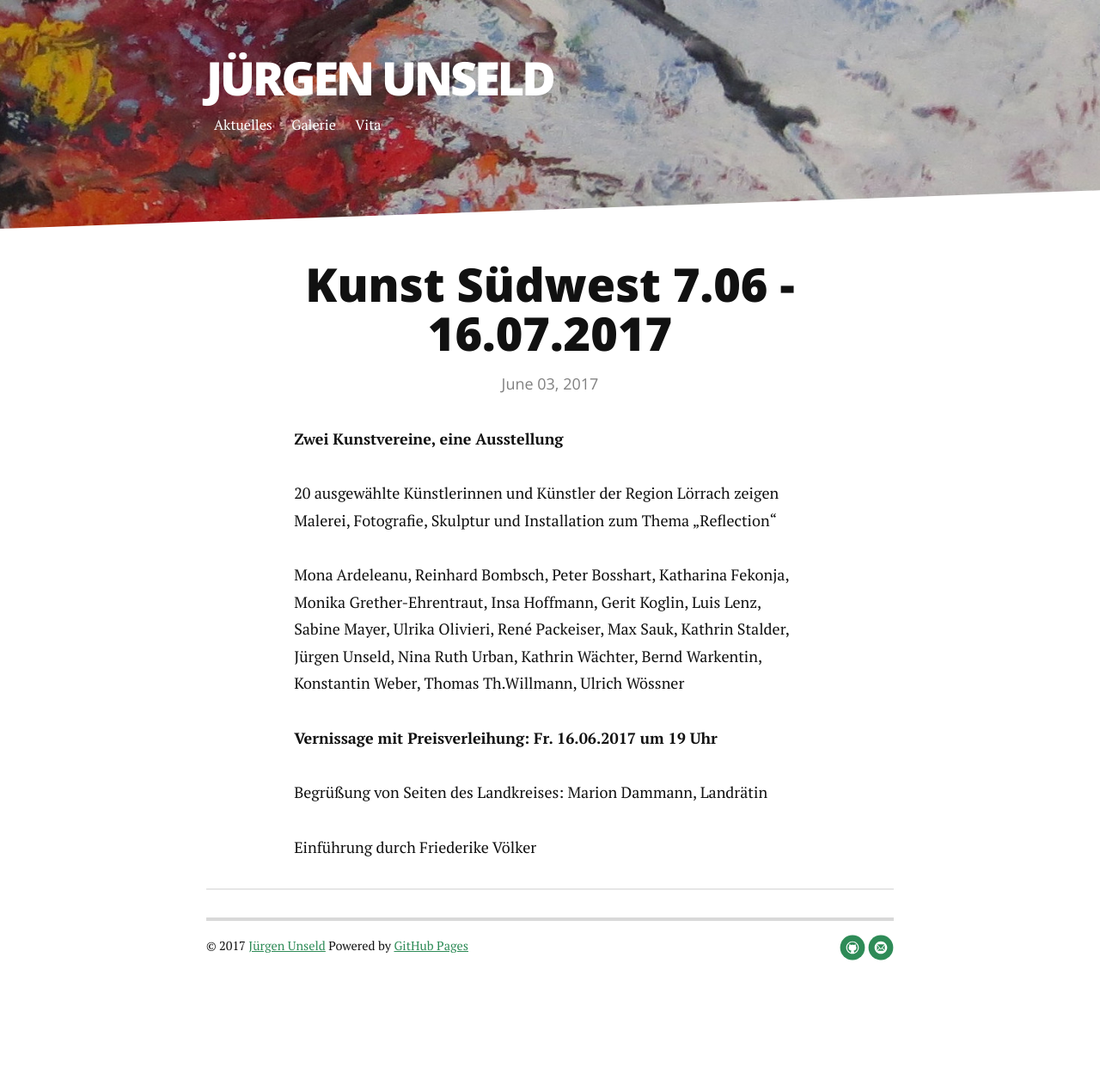
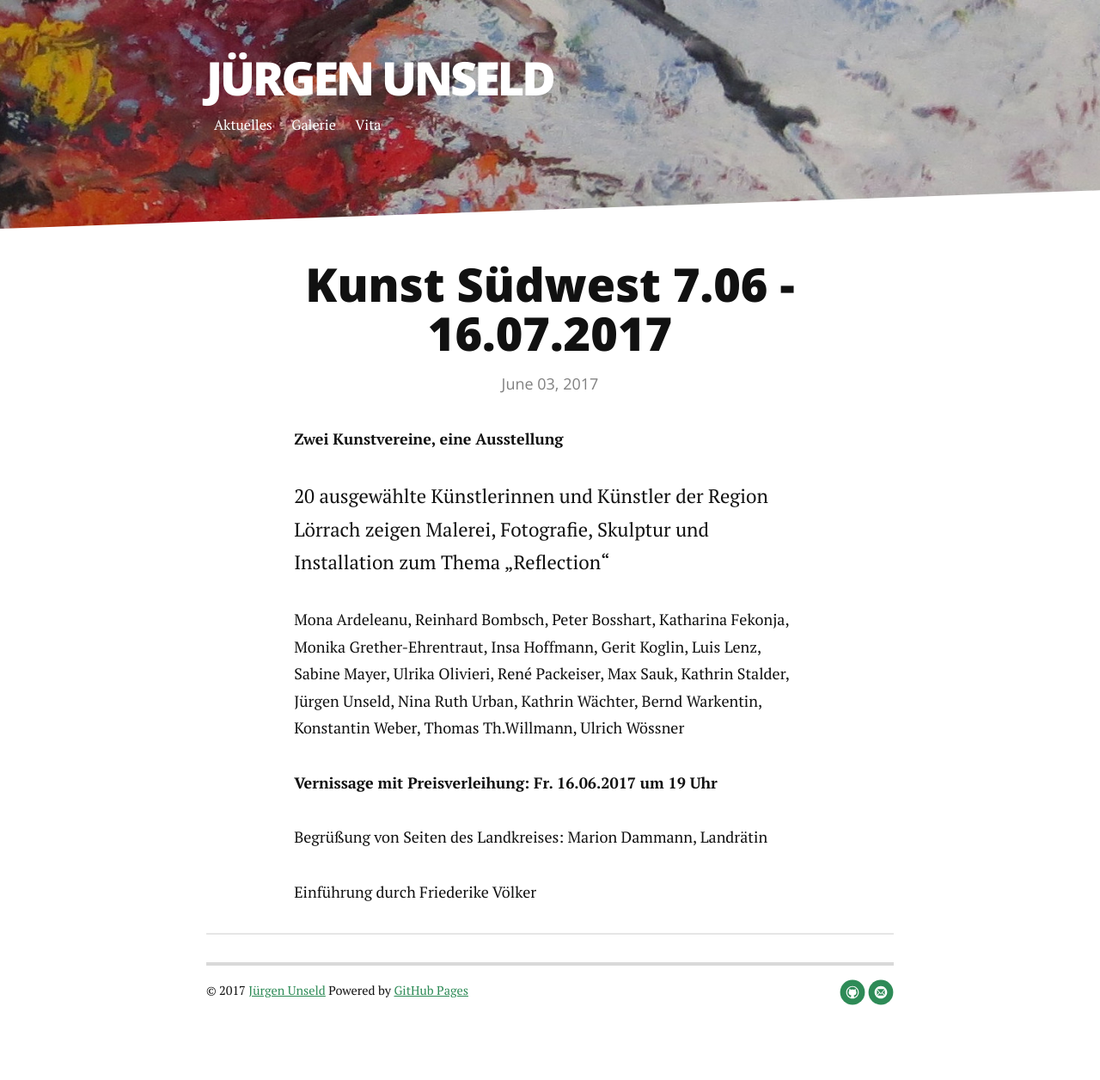
Before and after one commit to jueunseld/jueunseld.github.io, a Jekyll site: the page built from _posts/2017-06-03-Kunst-Suedwest.md, in a window 1280 px wide. Shown: the whole page at 86% size. Built offline with Jekyll 4.4.1, drawn with Linux system fonts in a browser that asks for light colours; nearby versions of some CDN libraries; before the commit the page ends 1205 px from its top, so only the background shows below that.

Commit message:
neuigkeiten

```diff
--- a/_posts/2017-06-03-Kunst-Suedwest.md
+++ b/_posts/2017-06-03-Kunst-Suedwest.md
@@ -5,7 +5,7 @@ date:   2017-06-03
 ---
 
 **Zwei Kunstvereine, eine Ausstellung**
-<p>
+<p class="intro">
 20 ausgewählte Künstlerinnen und Künstler der Region Lörrach zeigen Malerei, Fotografie, Skulptur und Installation zum Thema „Reflection“
 </p>
 
```
